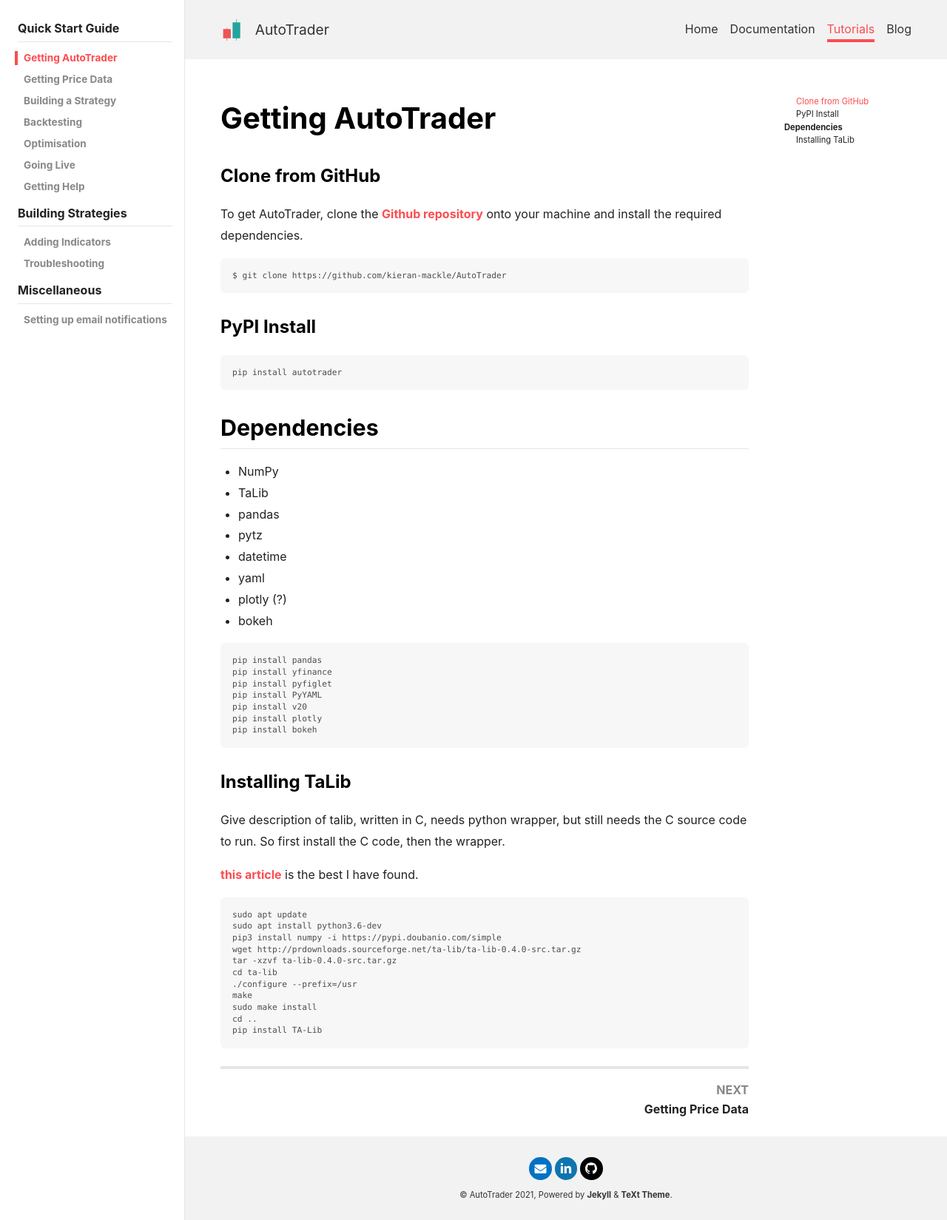
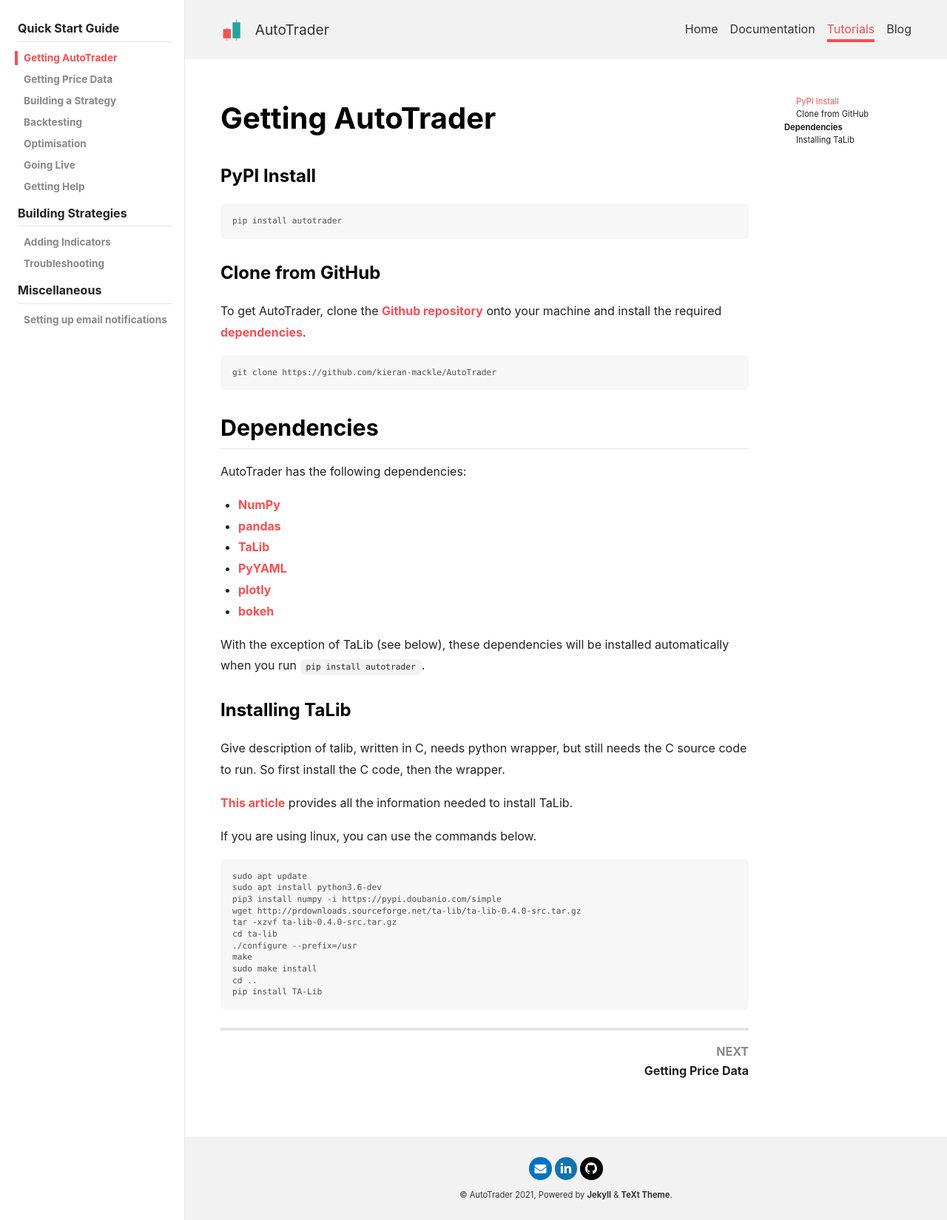
Before and after one commit to kieran-mackle/AutoTrader, a Jekyll site: the page built from _tutorials/1.1-getting-autotrader.md, in a window 1280 px wide. Shown: the whole page at 74% size. Built offline with Jekyll 4.4.1, drawn with Linux system fonts in a browser that asks for light colours; nearby versions of some CDN libraries.

Commit message:
Updated getting started

````diff
--- a/_tutorials/1.1-getting-autotrader.md
+++ b/_tutorials/1.1-getting-autotrader.md
@@ -3,14 +3,6 @@
 permalink: /tutorials/getting-autotrader
 ---
 
-
-### Clone from GitHub
-To get AutoTrader, clone the [Github repository](https://github.com/kieran-mackle/AutoTrader) onto your machine
-and install the required dependencies.
-
-```
-$ git clone https://github.com/kieran-mackle/AutoTrader
-```
 
 ### PyPI Install
 
@@ -18,40 +10,40 @@
 pip install autotrader
 ```
 
+### Clone from GitHub
+To get AutoTrader, clone the [Github repository](https://github.com/kieran-mackle/AutoTrader) onto your machine
+and install the required [dependencies](#dependencies).
+
+```
+git clone https://github.com/kieran-mackle/AutoTrader
+```
+
 
 
 
 ## Dependencies
-- NumPy
-- TaLib
-- pandas
-- pytz
-- datetime
-- yaml
-- plotly (?)
-- bokeh
 
+AutoTrader has the following dependencies:
+- [NumPy](https://numpy.org/)
+- [pandas](https://pandas.pydata.org/)
+- [TaLib](https://mrjbq7.github.io/ta-lib/)
+- [PyYAML](https://pypi.org/project/PyYAML/)
+- [plotly](https://plotly.com/python/)
+- [bokeh](https://bokeh.org/)
 
-
-```
-pip install pandas
-pip install yfinance
-pip install pyfiglet
-pip install PyYAML
-pip install v20
-pip install plotly
-pip install bokeh
-```
-
+With the exception of TaLib (see below), these dependencies will be installed automatically when you
+run `pip install autotrader`.
 
 
 ### Installing TaLib
 
 Give description of talib, written in C, needs python wrapper, but still needs the C source code to run. So first install the C code, then the wrapper.
 
-[this article](https://www.programmersought.com/article/32601617503/)
-is the best I have found.
 
+[This article](https://www.programmersought.com/article/32601617503/)
+provides all the information needed to install TaLib.
+
+If you are using linux, you can use the commands below.
 
 ```
 sudo apt update
````
Also changed, not shown: _tutorials/1.0-getting-started.md (+1 -1 lines), _tutorials/1.3-building-strategy.md (+18 -0 lines), _tutorials/3.2-creating-oanda-account.md (added, +7 -0 lines), _tutorials/0.0-tutorials.md (line endings or trailing spaces), _tutorials/3.1-host-email-account.md (renamed from _tutorials/host-email-account.md).
